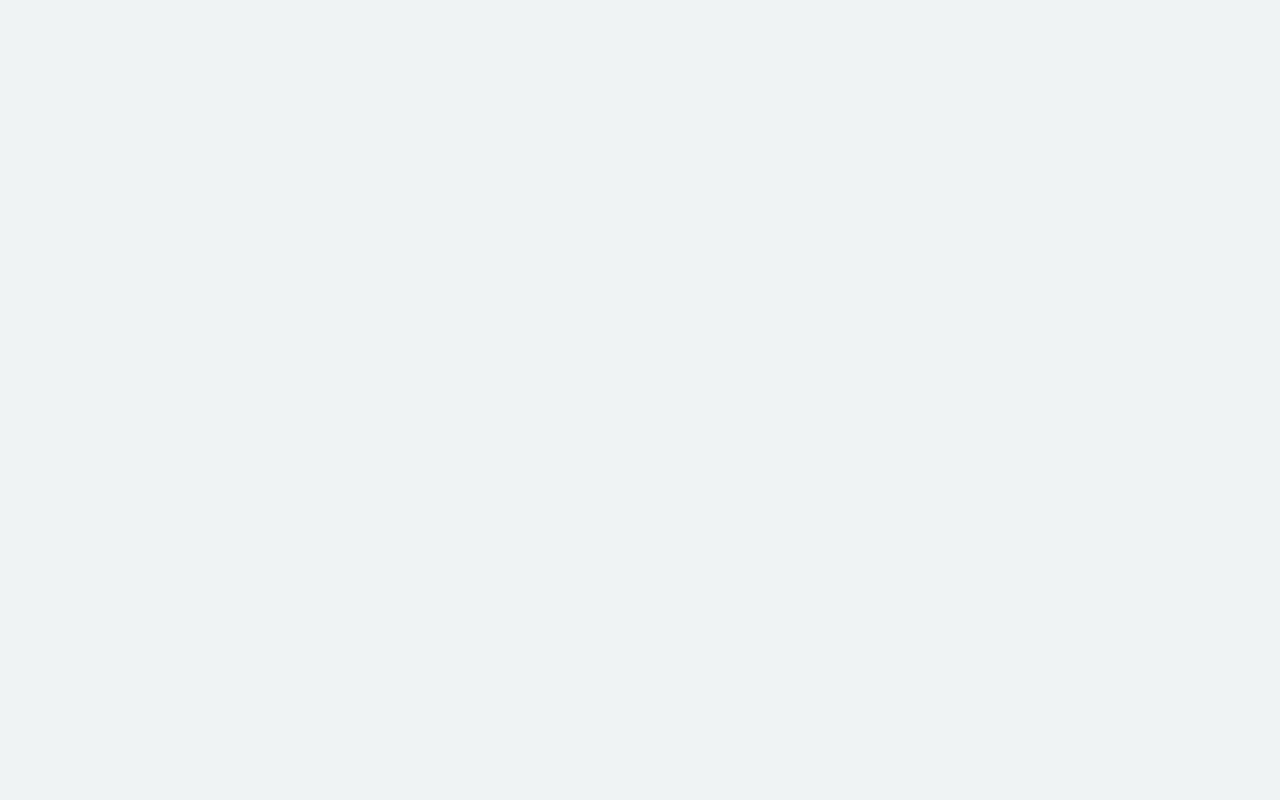
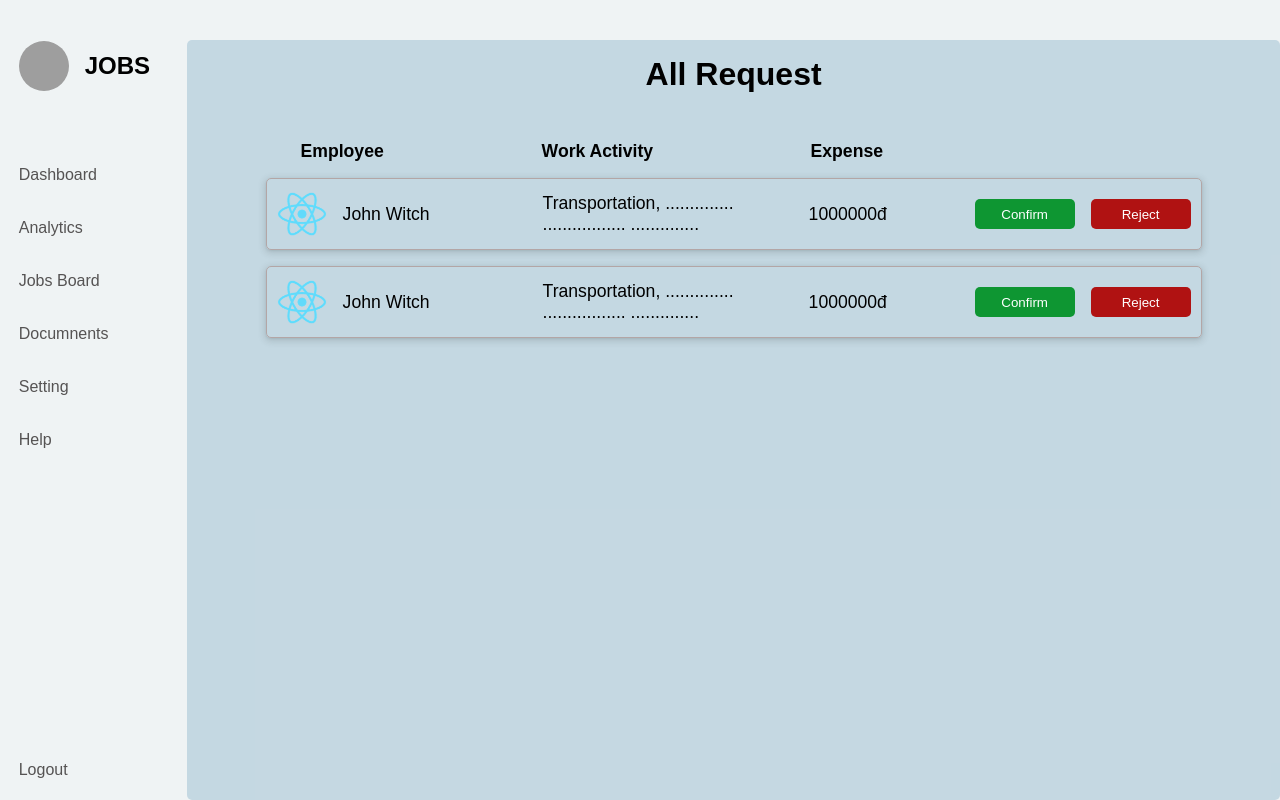
Before and after one commit to hoangphung123/FE-Scrum-1, a React (Create React App) app: page /manager-page in a window 1280 px wide. Before the commit this address had no page. Built offline with nearby package versions, Linux system fonts and the light colour scheme; grey boxes are pictures that could not be loaded.

Commit message:
manager page

```diff
--- a/package.json
+++ b/package.json
@@ -6,11 +6,13 @@
     "@testing-library/jest-dom": "^5.17.0",
     "@testing-library/react": "^13.4.0",
     "@testing-library/user-event": "^13.5.0",
+    "axios": "^1.6.7",
     "gsap": "^3.12.5",
     "react": "^18.2.0",
     "react-dom": "^18.2.0",
     "react-router-dom": "^6.22.3",
     "react-scripts": "5.0.1",
+    "react-toastify": "^10.0.4",
     "web-vitals": "^2.1.4"
   },
   "scripts": {
--- a/src/App.js
+++ b/src/App.js
@@ -1,7 +1,8 @@
-import React from 'react';
-import { BrowserRouter as Router, Routes, Route } from 'react-router-dom';
-import Login from './component/login/login';
-import Homepage from './component/homepage/home';
+import React from "react";
+import { BrowserRouter as Router, Routes, Route } from "react-router-dom";
+import Login from "./component/login/login";
+import Homepage from "./component/homepage/home";
+import ManagerPage from "./component/managerpage/managerpage";
 
 function App() {
   return (
@@ -10,6 +11,7 @@ function App() {
         <Routes>
           <Route path="/home-page" element={<Homepage />} />
           <Route path="/" element={<Login />} />
+          <Route path="/manager-page" element={<ManagerPage />} />
         </Routes>
       </div>
     </Router>
--- /dev/null
+++ b/src/component/managerpage/managerpage.js
@@ -0,0 +1,229 @@
+import React from "react";
+import img from "./logo192.png";
+
+function ManagerPage() {
+  return (
+    <div class="container">
+      <nav>
+        <div class="navbar">
+          <div class="logo">
+            <img
+              src="https://i.pinimg.com/564x/cb/36/8a/cb368a192d3e017668847525d04e1a91.jpg"
+              alt=""
+            ></img>
+            <h1>jobs</h1>
+          </div>
+          <ul>
+            <li>
+              <a href="#">
+                <i class="fas fa-user"></i>
+                <span class="nav-item">Dashboard</span>
+              </a>
+            </li>
+            <li>
+              <a href="#">
+                <i class="fas fa-chart-bar"></i>
+                <span class="nav-item">Analytics</span>
+              </a>
+            </li>
+            <li>
+              <a href="#">
+                <i class="fas fa-tasks"></i>
+                <span class="nav-item">Jobs Board</span>
+              </a>
+            </li>
+            <li>
+              <a href="#">
+                <i class="fab fa-dochub"></i>
+                <span class="nav-item">Documnents</span>
+              </a>
+            </li>
+            <li>
+              <a href="#">
+                <i class="fas fa-cog"></i>
+                <span class="nav-item">Setting</span>
+              </a>
+            </li>
+            <li>
+              <a href="#">
+                <i class="fas fa-question-circle"></i>
+                <span class="nav-item">Help</span>
+              </a>
+            </li>
+            <li>
+              <a href="#" class="logout">
+                <i class="fas fa-sign-out-alt"></i>
+                <span class="nav-item">Logout</span>
+              </a>
+            </li>
+          </ul>
+        </div>
+      </nav>
+
+      <div
+        style={{
+          width: "85%",
+          display: "flex",
+          flexDirection: "column",
+          alignItems: "center",
+          padding: "1rem",
+          gap: "1rem",
+          background: "rgb(167 197 214 / 59%)",
+          borderRadius: "5px",
+          marginTop: "2.5rem",
+        }}
+      >
+        <div
+          style={{
+            fontSize: "2rem",
+            fontWeight: "bold",
+            marginBottom: "2rem",
+          }}
+        >
+          All Request
+        </div>
+
+        <div
+          style={{
+            width: "936px",
+            display: "flex",
+            gap: "1rem",
+            alignItems: "center",
+            fontSize: "1.1rem",
+            fontWeight: "bold",
+          }}
+        >
+          <div style={{ width: "225px", marginLeft: "35px" }}>Employee</div>
+          <div style={{ width: "253px" }}>Work Activity</div>
+          <div>Expense</div>
+        </div>
+
+        <div
+          style={{
+            border: "1px solid #b3a6a6",
+            boxShadow:
+              "0 1px 2px 0 rgba(60, 64, 67, 0.1), 0 2px 6px 2px rgba(60, 64, 67, 0.15)",
+            borderRadius: "5px",
+            padding: "10px",
+            width: "70%",
+            minWidth: "fit-content",
+            display: "flex",
+            gap: "1rem",
+            justifyContent: "space-between",
+            alignItems: "center",
+            fontSize: "1.1rem",
+          }}
+        >
+          <div
+            style={{
+              width: "250px",
+              display: "flex",
+              gap: "1rem",
+              alignItems: "center",
+            }}
+          >
+            <img src={img} style={{ width: "50px" }} />
+            <div>John Witch</div>
+          </div>
+          <div style={{ width: "250px" }}>
+            Transportation, .............. ................. ..............
+          </div>
+          <div style={{ width: "150px" }}>1000000đ</div>
+          <div style={{ display: "flex", gap: "1rem" }}>
+            <button
+              style={{
+                width: "100px",
+                height: "30px",
+                borderRadius: "5px",
+                background: "#0e9632",
+                color: "white",
+                border: "none",
+                cursor: "pointer",
+              }}
+            >
+              Confirm
+            </button>
+
+            <button
+              style={{
+                width: "100px",
+                height: "30px",
+                borderRadius: "5px",
+                background: "#b01212",
+                color: "white",
+                border: "none",
+                cursor: "pointer",
+              }}
+            >
+              Reject
+            </button>
+          </div>
+        </div>
+
+        <div
+          style={{
+            border: "1px solid #b3a6a6",
+            boxShadow:
+              "0 1px 2px 0 rgba(60, 64, 67, 0.1), 0 2px 6px 2px rgba(60, 64, 67, 0.15)",
+            borderRadius: "5px",
+            padding: "10px",
+            width: "70%",
+            minWidth: "fit-content",
+            display: "flex",
+            gap: "1rem",
+            justifyContent: "space-between",
+            alignItems: "center",
+            fontSize: "1.1rem",
+          }}
+        >
+          <div
+            style={{
+              width: "250px",
+              display: "flex",
+              gap: "1rem",
+              alignItems: "center",
+            }}
+          >
+            <img src={img} style={{ width: "50px" }} />
+            <div>John Witch</div>
+          </div>
+          <div style={{ width: "250px" }}>
+            Transportation, .............. ................. ..............
+          </div>
+          <div style={{ width: "150px" }}>1000000đ</div>
+          <div style={{ display: "flex", gap: "1rem" }}>
+            <button
+              style={{
+                width: "100px",
+                height: "30px",
+                borderRadius: "5px",
+                background: "#0e9632",
+                color: "white",
+                border: "none",
+                cursor: "pointer",
+              }}
+            >
+              Confirm
+            </button>
+
+            <button
+              style={{
+                width: "100px",
+                height: "30px",
+                borderRadius: "5px",
+                background: "#b01212",
+                color: "white",
+                border: "none",
+                cursor: "pointer",
+              }}
+            >
+              Reject
+            </button>
+          </div>
+        </div>
+      </div>
+    </div>
+  );
+}
+
+export default ManagerPage;
```
Also changed, not shown: src/component/managerpage/logo192.png (added).
